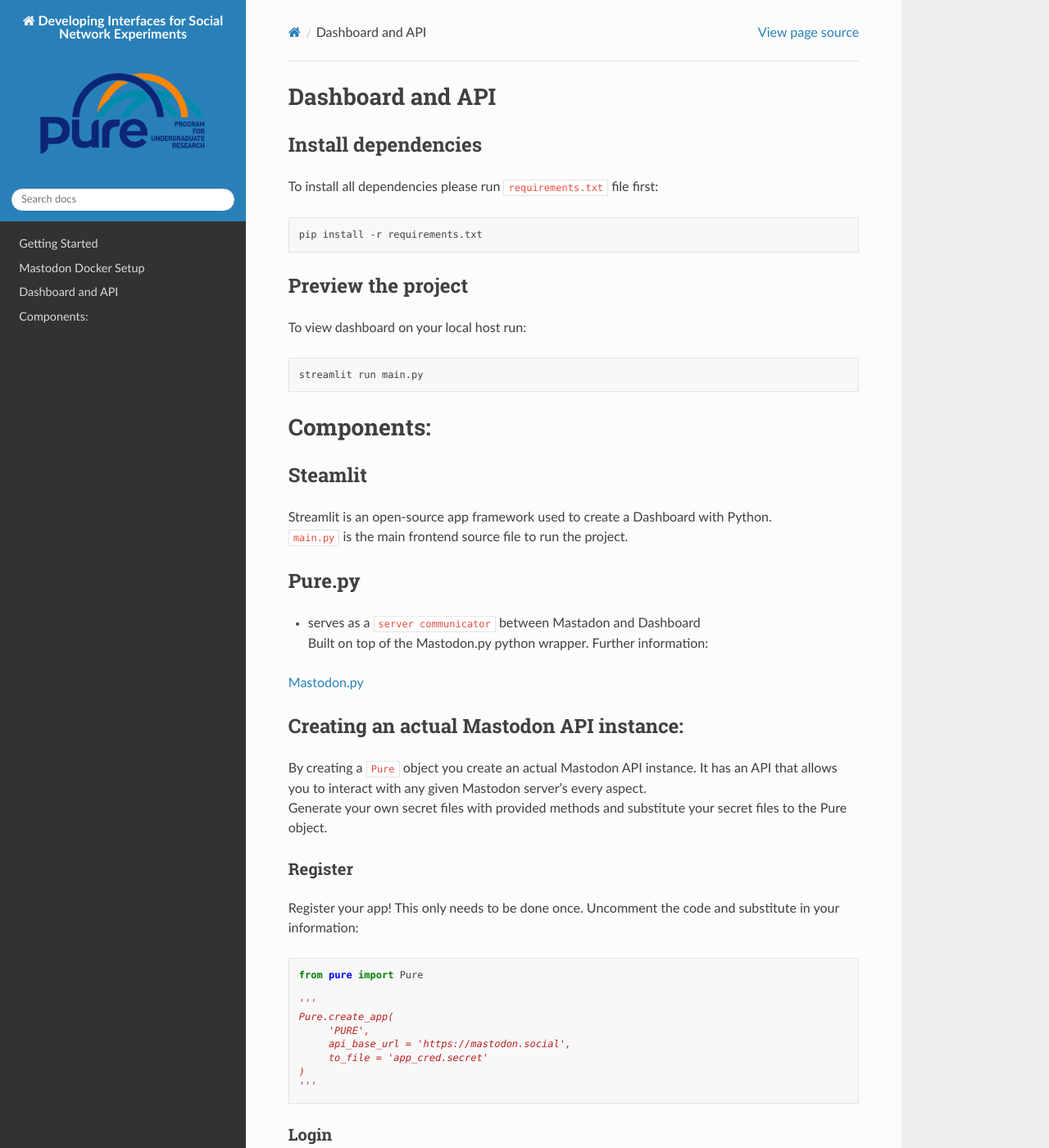
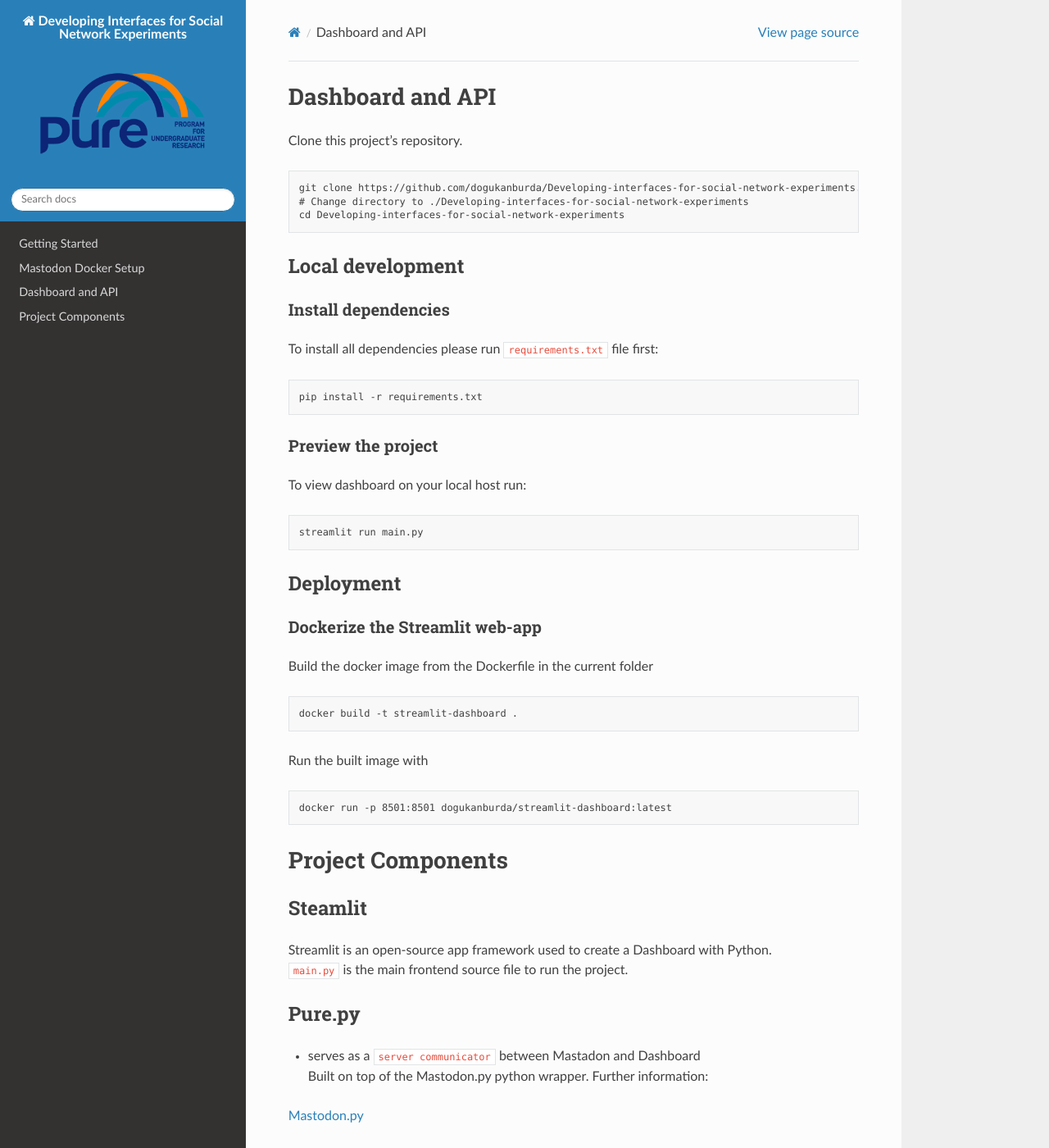
Before and after one commit to Jeren-A/Developing-interfaces-for-social-network-experiments, a Sphinx documentation site: the page built from docs/readme2.md, in a window 1280 px wide and 1400 px high. Shown: the whole window at 82% size. Built offline with Sphinx 7.4.7 and the Read the Docs theme 2.0.0, drawn with Linux system fonts in a browser that asks for light colours.

Commit message:
dockerizing streamlit

```diff
--- a/docs/readme2.md
+++ b/docs/readme2.md
@@ -1,18 +1,38 @@
 # Dashboard and API
 
+Clone this project's repository.
 
-## Install dependencies
+    git clone https://github.com/dogukanburda/Developing-interfaces-for-social-network-experiments.git
+    # Change directory to ./Developing-interfaces-for-social-network-experiments
+    cd Developing-interfaces-for-social-network-experiments
+
+## Local development
+
+### Install dependencies
 To install all dependencies please run `requirements.txt`  file first:
 
     pip install -r requirements.txt
 
-## Preview the project
+### Preview the project
 To view dashboard on your local host run:
 
     streamlit run main.py
 
+## Deployment
 
-# Components:
+### Dockerize the Streamlit web-app
+
+Build the docker image from the Dockerfile in the current folder
+
+    docker build -t streamlit-dashboard .
+
+Run the built image with
+
+    docker run -p 8501:8501 dogukanburda/streamlit-dashboard:latest
+
+
+
+# Project Components
 
 ## Steamlit
 Streamlit is an open-source app framework used to create a Dashboard with Python.
```
